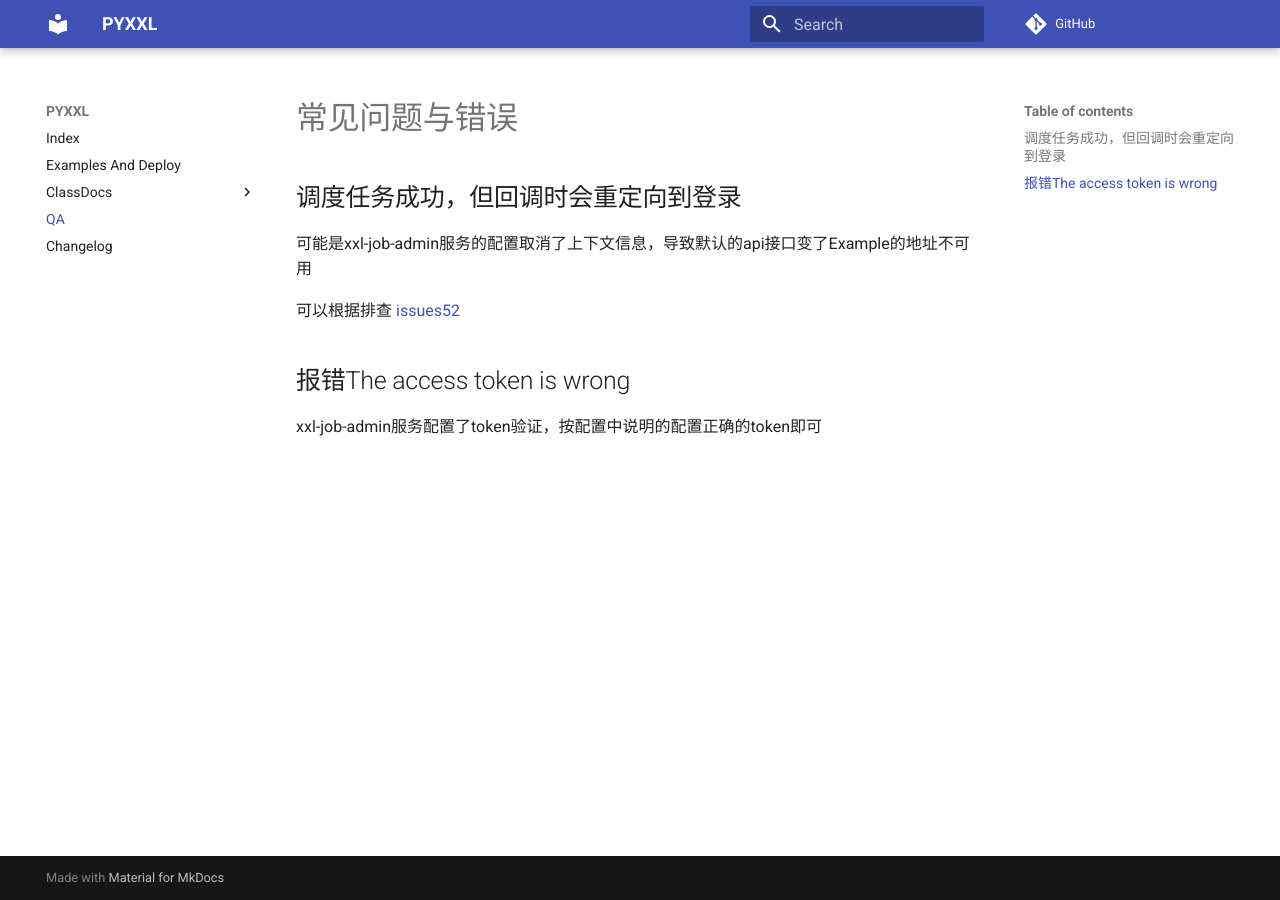
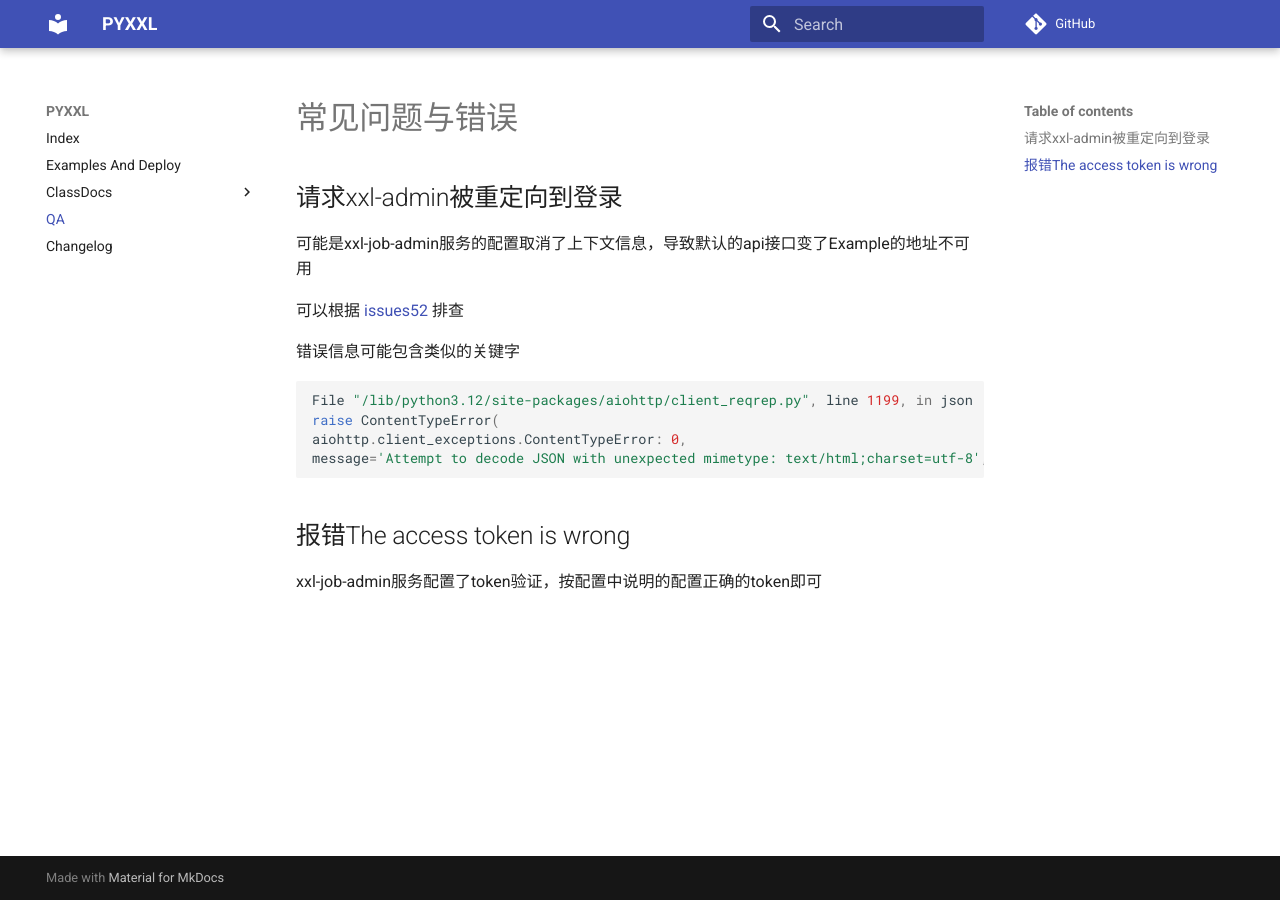
Before and after one commit to fcfangcc/pyxxl, an MkDocs documentation site: the page built from docs/docs/qa.md, in a window 1280 px wide. Built offline with MkDocs 1.6.1 and Material for MkDocs 9.7.7, drawn with Linux system fonts in a browser that asks for light colours; comment, search, counter and statistics services are not loaded; the version menu is left out.

Commit message:
update docs

````diff
--- a/docs/docs/qa.md
+++ b/docs/docs/qa.md
@@ -1,10 +1,19 @@
 # 常见问题与错误
 
-## 调度任务成功，但回调时会重定向到登录
+## 请求xxl-admin被重定向到登录
 
 可能是xxl-job-admin服务的配置取消了上下文信息，导致默认的api接口变了Example的地址不可用
 
-可以根据排查 [issues52](https://github.com/fcfangcc/pyxxl/issues/52)
+可以根据 [issues52](https://github.com/fcfangcc/pyxxl/issues/52) 排查
+
+错误信息可能包含类似的关键字
+
+```python
+File "/lib/python3.12/site-packages/aiohttp/client_reqrep.py", line 1199, in json
+raise ContentTypeError(
+aiohttp.client_exceptions.ContentTypeError: 0,
+message='Attempt to decode JSON with unexpected mimetype: text/html;charset=utf-8', url='http://xxxxx/toLogin'
+```
 
 ## 报错The access token is wrong
 
````
Also changed, not shown: docs/README.md (+5 -0 lines), .github/ISSUE_TEMPLATE/ISSUE_TEMPLATE.md.
